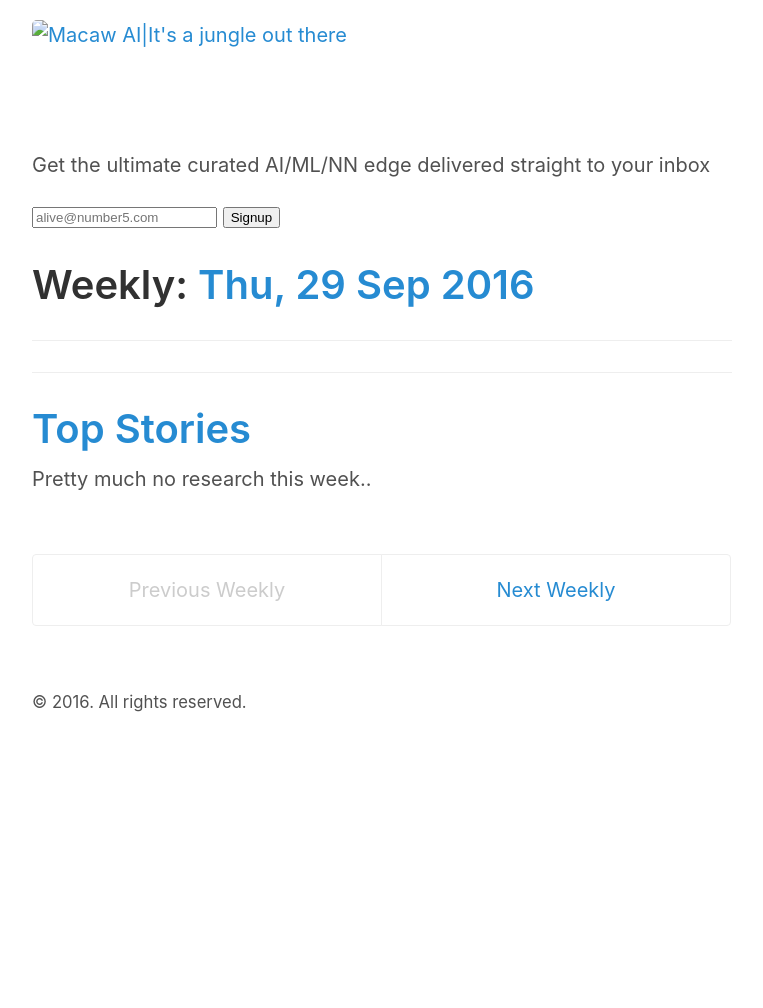
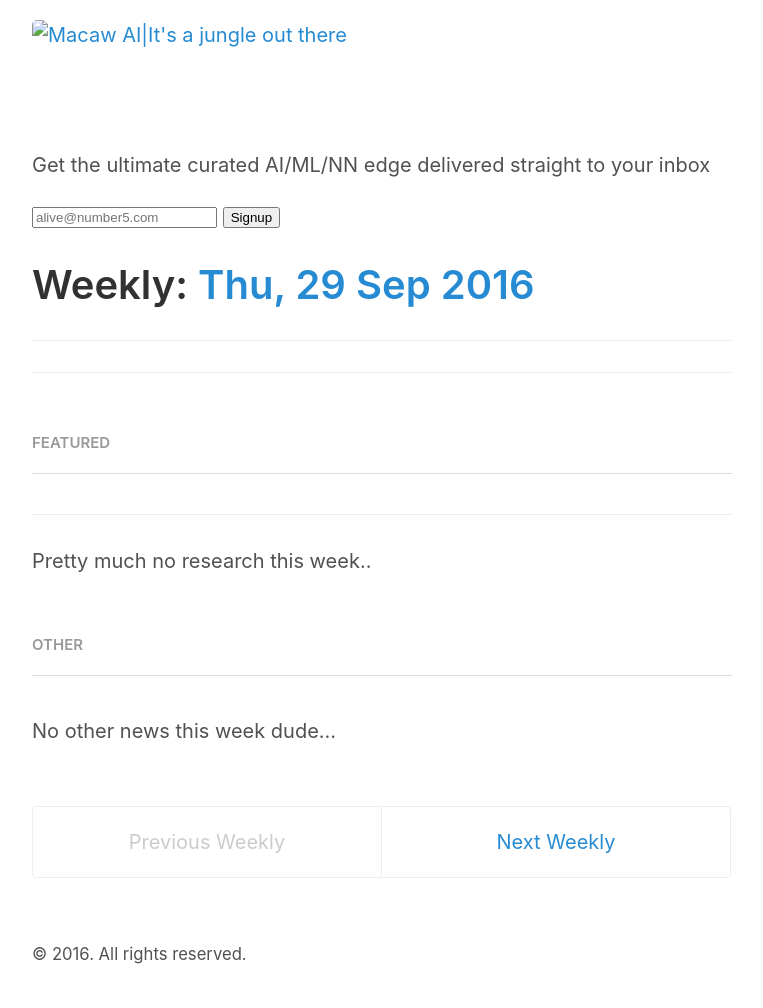
Before and after one commit to macawai/macawai.github.io, a Jekyll site: the page built from _weekly/2016-09-29-meepmoop.md, in a window 1280 px wide. Shown: the whole page, without its empty margins (258-1021 px from the left). Built offline with Jekyll 4.4.1, drawn with Linux system fonts in a browser that asks for light colours; before the commit the page ends 900 px from its top, so only the background shows below that.

Commit message:
Add "Other" to weekly, site src, typography #11

```diff
--- a/_layouts/weekly.html
+++ b/_layouts/weekly.html
@@ -38,22 +38,83 @@ layout: splash
 </div>
 {% endif %}
 
+
+{% comment %}
+  # --------
+  # Featured
+  # --------
+{% endcomment %}
+
 <div>
-  <h1><a href="/news">Top Stories</a></h1>
+  <h1 class="section-header">Featured</h1>
   {% for newsitem in site.news reversed %}
-    {% if newsitem.thisweekid == page.thisweekid %}
+    {%
+      if newsitem.thisweekid == page.thisweekid and newsitem.tags contains 'wk:feature'
+    %}
     <article>
       <h2>
         <a href="{{newsitem.source}}" target="_blank" rel="noopener">
           {{newsitem.title}}
         </a>
+        <div class="site">
+        {%
+            assign ftr = newsitem.source |
+              downcase |
+              replace: "http://", "" |
+              replace: "https://", "" |
+              replace: "www.", "" |
+              split: "/"
+          %}
+          {{ ftr.first }}
+        </div>
       </h2>
       <div>{{newsitem.content}}</div>
-
     </article>
     {% endif %}
   {% endfor %}
 </div>
+
+<hr>
+
+{% comment %}
+  # --------
+  # General news links
+  # --------
+{% endcomment %}
+
+<div>
+  {% for lnk in site.news reversed %}
+    {%
+      if lnk.thisweekid == page.thisweekid and lnk.tags contains 'wk:link'
+    %}
+    <ul>
+      <li>
+        <a href="{{lnk.source}}" target="_blank" rel="noopener">
+          {{lnk.title}}
+        </a>
+        <span class="site">
+        {%
+            assign link = lnk.source |
+              downcase |
+              replace: "http://", "" |
+              replace: "https://", "" |
+              replace: "www.", "" |
+              split: "/"
+          %}
+          {{ link.first }}
+        </span>
+      </li>
+    </ul>
+    {% endif %}
+  {% endfor %}
+</div>
+
+
+{% comment %}
+  # --------
+  # Research
+  # --------
+{% endcomment %}
 
 {% assign hasres = false %}
 {% for r in site.research %}
@@ -64,8 +125,7 @@ layout: splash
 
 {% if hasres %}
 <div>
-  <h1>Research</h1>
-  <p>Of particular interest this past week, we saw:</p>
+  <h1 class="section-header">Research</h1>
   <ul>
     {% for r in site.research %}
       {% if r.thisweekid == page.thisweekid %}
@@ -84,13 +144,55 @@ layout: splash
 <div>Pretty much no research this week..</div>
 {% endif %}
 
+
+{% comment %}
+  # --------
+  # Other news links
+  # --------
+{% endcomment %}
+
+{% assign hasother = false %}
+<div>
+  <h1 class="section-header">Other</h1>
+  {% for itm in site.news reversed %}
+    {%
+      if itm.thisweekid == page.thisweekid and itm.tags contains 'wk:other'
+    %}
+    {% assign hasother = true %}
+    <ul>
+      <li>
+        <a href="{{itm.source}}" target="_blank" rel="noopener">
+          {{itm.title}}
+        </a>
+        <span class="site">
+        {%
+            assign site = itm.source |
+              downcase |
+              replace: "http://", "" |
+              replace: "https://", "" |
+              replace: "www.", "" |
+              split: "/"
+          %}
+          {{ site.first }}
+        </span>
+      </li>
+    </ul>
+    {% endif %}
+  {% endfor %}
+
+  {% if hasother != true %}
+  No other news this week dude...
+  {% endif %}
+</div>
+
+
 <div class="pagination">
 
   {% comment %}
 
-  17 Oct 16:
-  DISABLING the reverse chron listing of Weekly releases.
-  Next step: Style and use as archive backlinks (SEO/nav)
+  # 17 Oct 16:
+  # DISABLING the reverse chron listing of Weekly releases.
+  # Next step: Style and use as archive backlinks (SEO/nav)
 
   <div>Dev helper:</div>
   {% for week in site.weekly reversed %}
--- a/_sass/_type.scss
+++ b/_sass/_type.scss
@@ -12,6 +12,15 @@ h1, h2, h3, h4, h5, h6 {
 
 h1 {
   font-size: 2rem;
+}
+
+h1.section-header {
+  font-size: 0.75rem;
+  color: #999;
+  text-transform: uppercase;
+  margin: 3rem 0rem 2rem;
+  border-bottom: 1px solid #ddd;
+  padding-bottom: 1rem;
 }
 
 h2 {
@@ -115,3 +124,8 @@ a[href^="#fnref:"] {
   font-size: 1.25rem;
   font-weight: 300;
 }
+
+.site {
+  font-size: 0.75rem;
+  color: #999;
+}
```
Also changed, not shown: _news/2016-10-13-nothing-pixelated-will-stay-safe.md (+2 -0 lines), _news/2016-10-15-someblah.md (added, +9 -0 lines).
